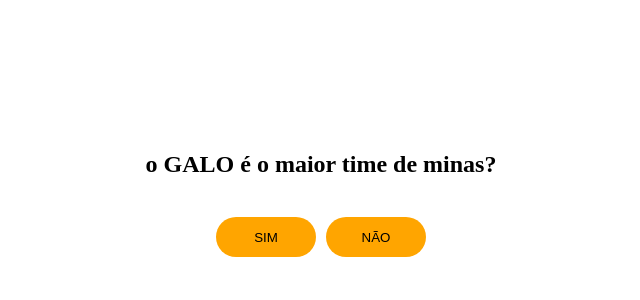
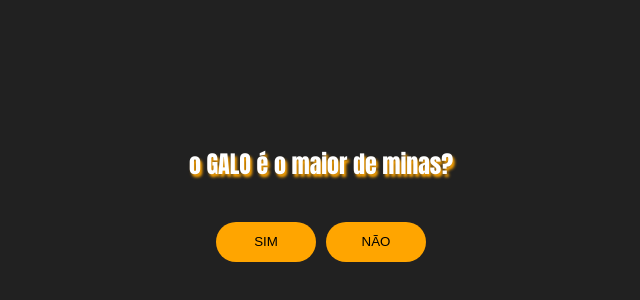
Before and after one commit to brunotrindadefm/CalculadoraIMC, a plain HTML site: page galo/galo.html in a window 1280 px wide. Shown: the part 164-464 px from the top of the page, without its empty margins (319-959 px from the left). Drawn offline with Linux system fonts and the light colour scheme.

Commit message:
feat: brincadeira com galo

```diff
--- a/galo/galo.css
+++ b/galo/galo.css
@@ -4,6 +4,7 @@ body {
     align-items: center;
     flex-direction: column;
     height: 90vh;
+    background: #212121;
 }
 
 button {
@@ -28,3 +29,8 @@ div {
     align-items: center;
     margin: 10px 10px;
 }
+h2 {
+    color: white;
+    text-shadow: 2px 3px 3px orange;
+    font-family: Impact, Haettenschweiler, 'Arial Narrow Bold', sans-serif;
+}
--- a/galo/galo.html
+++ b/galo/galo.html
@@ -10,7 +10,7 @@
 
 <body>
 
-    <h2>o <b>GALO</b> é o maior time de minas?</h2>
+    <h2>o GALO é o maior de minas?</h2>
     <div>
 
         <a href="https://www.youtube.com/watch?v=BuLGllHnsbo"><button>SIM</button></a>
```
